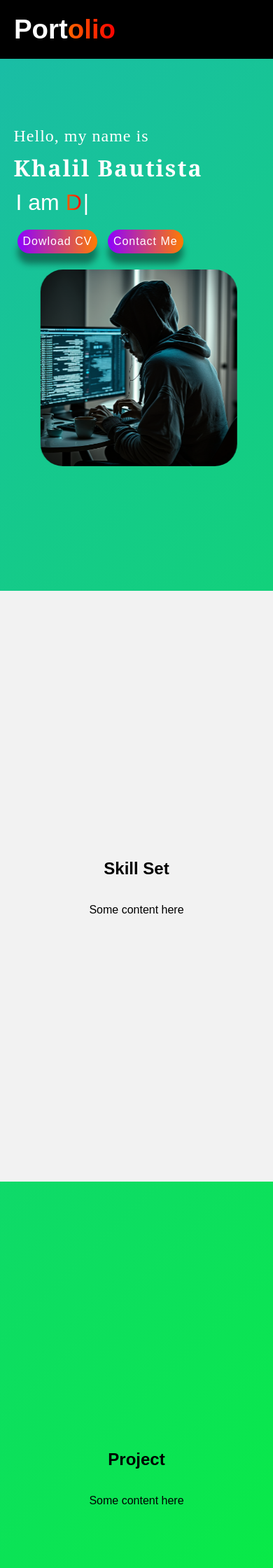
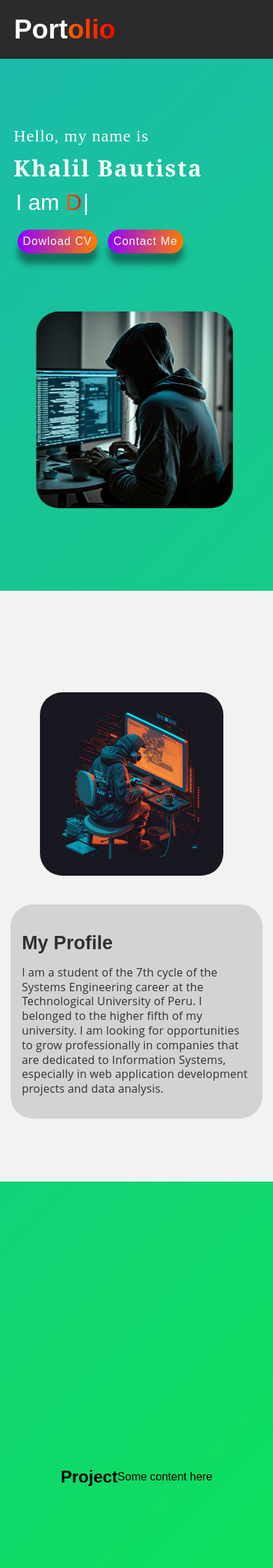
Before and after one commit to Khalil2506/Portafolio, a Django app: page / in a window 390 px wide. Shown: the top 2240 px of the page at 70% size. Run offline with Django 4.2, Linux system fonts and the light colour scheme; some libraries are stand-ins or nearby versions.

Commit message:
Advance 23/02/23

```diff
--- a/Library/static/css/styles.css
+++ b/Library/static/css/styles.css
@@ -89,7 +89,7 @@ button[type="submit"]:hover {
 
 /*start of my portfolio*/
 :root {
-  --color-2: #FA0000;
+  --color-2: #FF0101;
   --color-1: #FF6400;
 }
 body {
@@ -104,7 +104,7 @@ body {
   top: 0;
   left: 0;
   width: 100%;
-  background-color: black;
+  background-color: #2B2B2B;
   z-index: 9999;
 }
 
@@ -155,6 +155,7 @@ body {
 }
 
 .header_a {
+  font-size: 1.2em;
   color: #fff;
   text-decoration: none;
   transition: color 0.3s;
@@ -240,28 +241,22 @@ section:nth-child(even) {
   height: 100vh;
   width: 100%;
   display: flex;
-  flex-direction: column;
   align-items: center;
   justify-content: center;
-  text-align: center;
 }
 .section_content_3{
   height: 100vh;
   width: 100%;
   display: flex;
-  flex-direction: column;
   align-items: center;
   justify-content: center;
-  text-align: center;
 }
 .section_content_4{
   height: 100vh;
   width: 100%;
   display: flex;
-  flex-direction: column;
   align-items: center;
   justify-content: center;
-  text-align: center;
 }
 
 /*Section 1*/
@@ -380,6 +375,58 @@ section:nth-child(even) {
     top: 0px;
   }
 }
+/*Content profile*/
+.div_profile{
+  width: 100%;
+  padding: 0 10%;
+  display: flex;
+  align-items: center;
+  justify-content: center;
+}
+.content_profile{
+  width: 50%;
+  display: flex;
+  align-items: flex-start;
+  justify-content: flex-start;
+  flex-direction: column;
+  font-family: Arial, Helvetica, sans-serif;
+  background-color: #cccccc;
+  opacity: 0.8;
+  padding: 16px;
+  color: black;
+  border-radius: 2em;
+}
+.content_profile h2{
+  font-size: 2.3em;
+  font-weight: bold;
+  margin-bottom: 16px;
+}
+.content_profile p{
+  font-size: 1.8em;
+  font-family: 'Open Sans', sans-serif;
+  line-height: 1.5;
+  letter-spacing: 0.2px;
+
+}
+.content_img_profile{
+  width: 50%;
+  height: 100%;
+  display: flex;
+  justify-content: center;
+  align-items: center;
+  position: relative;
+}
+.content_img_profile img{
+  position: relative;
+  height: 100%;
+  width: 80%;
+  top: 10px;
+  right: -10px;
+  transform: rotateY(180deg);
+  animation: animateuser 4s linear infinite;
+  border-radius: 2em;
+}
+/*responsive*/
 @media only screen and (max-width: 1200px) {
   .header-container {
     justify-content: center;
@@ -398,10 +445,22 @@ section:nth-child(even) {
   .maquina_p{
     font-size: 2.8em;
   }
-  .header_nav {
-    margin-top: 10px;
-    justify-content: center;
-    align-items: center;
+
+  .header_title{
+    display: flex;
+    width: 35%;
+    font-size: 1.2em ;
+  }
+  .header_nav{
+    width: 50%;
+  }
+  .content_profile h2{
+    font-size: 2.1em;
+  }
+  .content_profile p{
+    font-size: 1.4em;
+    line-height: 1.5;
+    letter-spacing: 0px;
   }
 }
 @media only screen and (max-width: 1000px) {
@@ -421,6 +480,14 @@ section:nth-child(even) {
   .btns button{
     font-size: 1.2em;
     letter-spacing: 1px;
+  }
+  .content_profile h2{
+    font-size: 1.8em;
+  }
+  .content_profile p{
+    font-size: 1.2em;
+    line-height: 1.3;
+    letter-spacing: 0px;
   }
 }
 @media only screen and (max-width: 790px) {
@@ -442,7 +509,7 @@ section:nth-child(even) {
     letter-spacing: 1px;
   }
 }
-@media only screen and (max-width: 640px) {
+@media only screen and (max-width: 778px) {
   .header-container {
     justify-content: center;
     align-items: center;
@@ -500,8 +567,14 @@ section:nth-child(even) {
   .content_img img{
     height: 100%;
     width: 80%;
-    top: 10px;
-    right: -10px;
+    top: 70px;
+    right: 10px;
+  }
+  @keyframes animateuser {
+    50%{
+      right: 0px;
+      top: 60px;
+    }
   }
   .icon{
     display: flex;
@@ -511,6 +584,7 @@ section:nth-child(even) {
     align-items: flex-end;
     flex-direction: column;
     width: 65%;
+    cursor: pointer;
   }
   .nav_responsive{
    display: flex;
@@ -519,8 +593,9 @@ section:nth-child(even) {
   .header_ul_responsive{
     width: 100%;
     left: -120%;
+    top: 4em;
     overflow: hidden;
-    transition: all 0.5s ease-in;
+    transition: all 0.7s ease-in;
     display: flex;
     background-color: white;
     width: 100%;
@@ -529,22 +604,77 @@ section:nth-child(even) {
     position:absolute;
     color: white;
     z-index: 1000;
+    padding: 0;
   }
   .activo{
     left: 0 !important;
   }
   .header_li_responsive{
     text-decoration: none;
-    display: inline-block;
-    background-color: #222222;
-    width: 15em;
-    margin: 1.5em 1em;
+    display:flex;
+    width: 100%;
+    margin: 1.5em 0em;
     align-items: center;
     justify-content: center;
     border-radius: 10px;
-    font-size: 1.2em;
+    font-size: 1.4em;
+  }
+  .header_a_resposive:hover{
+    background-image: linear-gradient(to right, #8F01FF, #FF7C01);
+    width: 100%;
+    align-items: center;
+    justify-content: center;
+    display:flex;
+    color: white;
   }
   .header_a_resposive{
     padding: 0.5em;
+    text-decoration: none;
+    color: black;
+    letter-spacing: 2px;
+  }
+  /* profile responsive*/
+  .div_profile{
+    padding: 0 8%;
+    flex-direction: column;
+    padding-top: 3em;
+  }
+  .content_profile{
+    height: 50%;
+    width: 100%;
+    margin-top: 3em;
+
+  }
+  .content_profile h2{
+    font-size: 1.7em;
+    font-weight: bold;
+    margin-bottom: 0;
+  }
+  .content_profile p{
+    font-size: 1em;
+    font-family: 'Open Sans', sans-serif;
+    line-height: 1.3;
+    letter-spacing: 0.2px;
+
+  }
+  .content_img_profile{
+    height: 50%;
+    width: 100%;
+  }
+  .content_img_profile img{
+    position: relative;
+    height: 100%;
+    width: 80%;
+    top: 10px;
+    left: 0;
+    transform: rotateY(180deg);
+    animation: animateprofile 4s linear infinite;
+    border-radius: 2em;
+  }
+  @keyframes animateprofile {
+    50%{
+      left: -10px;
+      top: 5px;
+    }
   }
 }
--- a/Library/static/js/index.js
+++ b/Library/static/js/index.js
@@ -63,8 +63,17 @@ links.forEach(link => {
 //cambiar de clase
 const miBoton = document.querySelector(".icon");
 const miElemento = document.querySelector(".header_ul_responsive");
+const myClick = document.querySelectorAll(".header_a_resposive")
 
 // agregar evento de clic al botón
-miBoton.addEventListener("click", function() {
-  miElemento.classList.toggle("activo");
+function toggleMenu() {
+  miElemento.classList.toggle('activo');
+
+}
+// Agregar controlador de eventos de clic al botón del menú
+miBoton.addEventListener('click', toggleMenu);
+
+// Agregar controlador de eventos de clic a cada enlace del menú para ocultar el menú después de hacer clic
+myClick.forEach(link => {
+  link.addEventListener('click', toggleMenu);
 });
--- a/Library/templates/base.html
+++ b/Library/templates/base.html
@@ -9,6 +9,7 @@
   <link rel="stylesheet" type="text/css" href="{% static 'css/styles.css' %}">
   <script src="{% static 'fontawesomefree/js/all.min.js' %}"></script>
   <link href="{% static 'fontawesomefree/css/all.min.css' %}" rel="stylesheet" type="text/css">
+  <link rel="icon" href="{% static 'imagenes/Khalil.png' %}">
   <title>{% block title %} {% endblock %}</title>
 </head>
 
@@ -16,11 +17,11 @@
   <header class="header">
     <div class="header-container">
       <div class="header_title">
-        <h1><a href="#">Port<p class="title_p">olio</p></a></h1>
+        <h1><a href="#portfolio">Port<p class="title_p">olio</p></a></h1>
       </div>
       <nav class="header_nav" id="header-nav">
         <ul class="header_ul">
-          <li class="header_li"><a href="#portfolio" class="header_a">Home</a></li>
+          <li class="header_li"><a href="#profile" class="header_a">Profile</a></li>
           <li class="header_li"><a href="#skillset" class="header_a">Skill set</a></li>
           <li class="header_li"><a href="#project" class="header_a">Project</a></li>
           <li class="header_li"><a href="#contact" class="header_a">Contact me</a></li>
@@ -30,6 +31,7 @@
       <div class="nav_responsive">
         <ul class="header_ul_responsive">
           <li class="header_li_responsive"><a href="#portfolio" class="header_a_resposive">Home</a></li>
+          <li class="header_li_responsive"><a href="#profile" class="header_a_resposive">Profile</a></li>
           <li class="header_li_responsive"><a href="#skillset" class="header_a_resposive">Skill set</a></li>
           <li class="header_li_responsive"><a href="#project" class="header_a_resposive">Project</a></li>
           <li class="header_li_responsive"><a href="#contact" class="header_a_resposive">Contact me</a></li>
--- a/Library/templates/paginas/portafolio.html
+++ b/Library/templates/paginas/portafolio.html
@@ -9,7 +9,7 @@
           <h1 class="title_me">Khalil Bautista</h1>
           <p class="maquina_p">I am <span class="maquina"></span></p>
           <div class="btns">
-            <button>Dowload CV</button>
+            <button><a href="{% url 'show_cv' %}" target="_blank">Dowload CV</a></button>
             <button><a href="#contact">Contact me</a></button>
           </div>
         </div>
@@ -19,17 +19,28 @@
       </div>
     </section>
 
-    <section id="skillset" class="section_content_2">
-      <h2>Skill Set</h2>
-      <p>Some content here</p>
-
+    <section id="profile" class="section_content_2">
+      <div class="div_profile">
+      <div class="content_img_profile">
+        <img src="{% static 'imagenes/Profile.png' %}" alt="Khalil Bautista">
+      </div>
+      <div class="content_profile">
+        <h2>My Profile</h2>
+        <p>I am a student of the 7th cycle of the Systems Engineering career at the Technological University of Peru. I belonged to the higher fifth of my university. I am looking for opportunities to grow professionally in companies that are dedicated to Information Systems, especially in web application development projects and data analysis.
+        </p>
+      </div>
+    </div>
     </section>
 
-    <section id="project" class="section_content_3">
+    <section id="skillset" class="section_content_3">
       <h2>Project</h2>
       <p>Some content here</p>
     </section>
 
+    <section id="project" class="section_content_4">
+      <h2>Contact Me</h2>
+      <p>Some content here</p>
+    </section>
     <section id="contact" class="section_content_4">
       <h2>Contact Me</h2>
       <p>Some content here</p>
--- a/Library/urls.py
+++ b/Library/urls.py
@@ -10,5 +10,6 @@ urlpatterns = [
     path('edit/', views.edit, name='edit'),
     path('delete/<int:id>', views.delete, name='delete'),
     path('edit/<int:id>', views.languages, name='edit'),
+    path('show_cv/', views.show_cv, name='show_cv'),
 
 ]+ static(settings.MEDIA_URL,document_root = settings.MEDIA_ROOT)
--- a/Library/views.py
+++ b/Library/views.py
@@ -1,7 +1,10 @@
 from django.shortcuts import render,redirect
 from django.http import HttpResponse
+from django.conf import settings
+from django.http import FileResponse
 from .models import Study
 from .forms import StudyForm
+import os
 
 def portafolio(request):
     return render(request,'paginas/portafolio.html')
@@ -26,3 +29,10 @@ def delete(request, id):
     languages = Study.objects.get(id=id)
     languages.delete(using='default', keep_parents=False)
     return redirect('edit')
+def show_cv(request):
+    cv_path = os.path.join(settings.BASE_DIR, 'Library', 'static', 'pdfs', 'cv.pdf')
+    with open(cv_path, 'rb') as pdf:
+        response = HttpResponse(pdf.read(), content_type='application/pdf')
+        response['Content-Disposition'] = 'inline;filename=CV.pdf'
+        return response
+    pdf.closed
```
Also changed, not shown: Library/static/imagenes/Khalil.png (added), Library/static/imagenes/Profile.png (added), imagenes/Profile.png (added), 1 other file.
